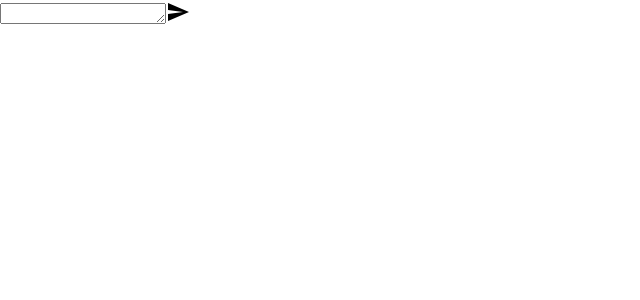
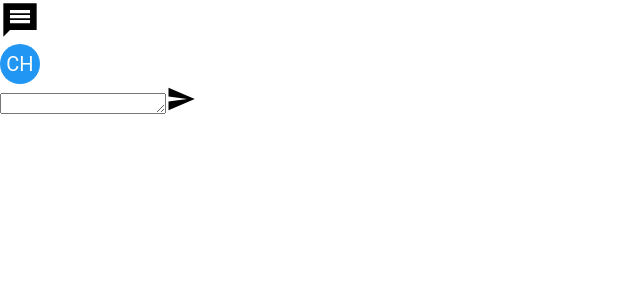
Before and after one commit to HolstCh/WordPal, a React (Create React App) app in the folder client/: page / in a window 1280 px wide. Shown: the top 300 px of the page, without its empty margins (0-640 px from the left). Built offline with nearby package versions, Linux system fonts and the light colour scheme.

Commit message:
Adds chat history icon with side bar and profile icon

```diff
--- a/client/src/App.js
+++ b/client/src/App.js
@@ -1,8 +1,12 @@
 import Input from './components/Input'
+import NavBar from './components/NavBar'
 
 function App() {
-  return (
-    <Input/>
+    return (
+        <>
+            <NavBar />
+            <Input />
+        </>
   );
 }
 
--- /dev/null
+++ b/client/src/components/ChatHistory.js
@@ -0,0 +1,22 @@
+import React, { useState } from 'react';
+import MessageSharpIcon from '@mui/icons-material/MessageSharp';
+export default function ChatHistory() {
+    const [openSidebar, setOpenSidebar] = useState(false);
+    function handleClick() {
+        if (!openSidebar)
+            setOpenSidebar(true);
+        else
+            setOpenSidebar(false);
+
+    }
+
+    return (
+        <div>
+            <MessageSharpIcon onClick={handleClick} className="hover:text-blue-500 cursor-pointer" sx={{ fontSize: { xs: 25, sm: 30, md: 40 } }} />
+            {openSidebar ?
+                <div id="sidebar" class="left-0 h-full bg-blue-500 w-64 transform translate-x-0 transition-transform duration-200 ease-in-out"></div>
+            : null
+            }
+        </div>
+    );
+}
--- a/client/src/components/Input.js
+++ b/client/src/components/Input.js
@@ -19,7 +19,7 @@ export default function Input() {
                 textarea.style.height = 'auto';
                 textarea.style.height = `${textarea.scrollHeight}px`;
             }
-        }, 500); // 100ms debounce time
+        }, 500);
 
         if (textarea) {
             textarea.addEventListener('input', debouncedResize);
@@ -93,10 +93,8 @@ export default function Input() {
                     onChange={(e) => setInputText(e.target.value)}
                     className="w-full mr-2 p-2 overflow-hidden rounded-3xl resize-none"
                 />
-                <SendSharpIcon onClick={handleButtonClick} className="hover:text-blue-400 cursor-pointer" />
+                <SendSharpIcon onClick={handleButtonClick} sx={{ fontSize: { xs: 20, sm: 20, md: 30 } }} className="hover:text-blue-400 cursor-pointer" />
             </div>
         </section>
-
     );
-
 }
--- /dev/null
+++ b/client/src/components/NavBar.js
@@ -0,0 +1,16 @@
+import React from 'react';
+import PushPinSharpIcon from '@mui/icons-material/PushPinSharp';
+import ProfileIcon from "./ProfileIcon";
+import ChatHistory from './ChatHistory';
+
+export default function NavBar() {
+
+
+
+    return (
+        <div className="flex flex-row items-center justify-between mx-3 mt-3">
+            <ChatHistory />
+            <ProfileIcon />
+        </div>
+    );
+}
--- /dev/null
+++ b/client/src/components/ProfileIcon.js
@@ -0,0 +1,9 @@
+import React from 'react';
+import Avatar from '@mui/material/Avatar';
+import { blue } from '@mui/material/colors';
+
+export default function ProfileIcon() {
+    return (
+        <Avatar className="hover:bg-blue-500 cursor-pointer" sx={{ bgcolor: blue[500], width: { xs: 25, sm: 30, md: 40 }, height: { xs: 25, sm: 30, md: 40 }, fontSize: { xs: 15, sm: 20, md: 20 } }}>CH</Avatar>
+    );
+}
```
Also changed, not shown: 1 other file (tests, documents, lock files or other folders).
